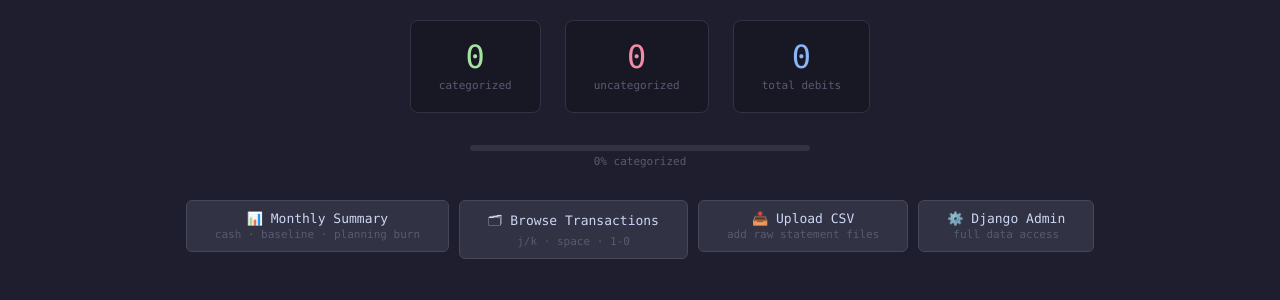
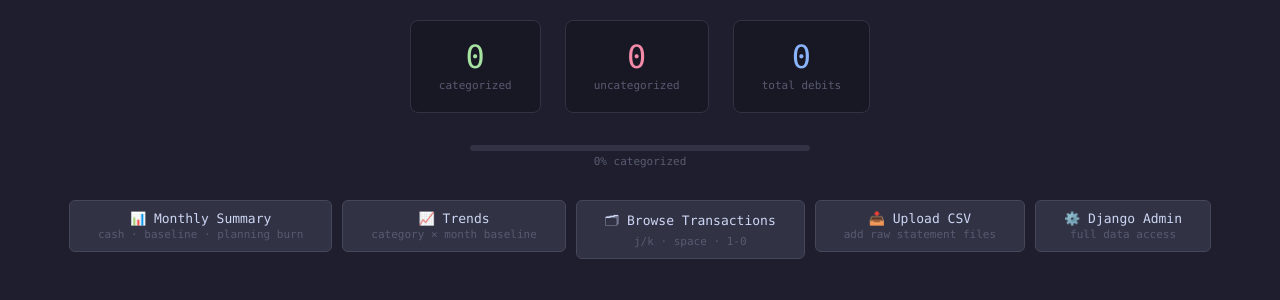
Before and after one commit to adamsc64/retirement-python, a Django app: page / in a window 1280 px wide. Shown: the part 287-587 px from the top of the page. Run offline with Django 5.2, Linux system fonts and the light colour scheme; data comes from the database, SQL or seed files in the repository; data that the repository does not hold is empty.

Commit message:
Added trends to home index

```diff
--- a/spending-observability-platform/money_observability/templates/money_observability/index.html
+++ b/spending-observability-platform/money_observability/templates/money_observability/index.html
@@ -116,6 +116,10 @@
       📊 Monthly Summary
       <span class="sub">cash · baseline · planning burn</span>
     </a>
+    <a class="nav-link" href="/trends/">
+      📈 Trends
+      <span class="sub">category × month baseline</span>
+    </a>
     <a class="nav-link" href="/categorize/">
       🗂 Browse Transactions
       {% if uncategorized %}<span class="badge">{{ uncategorized }}</span>{% endif %}
```
